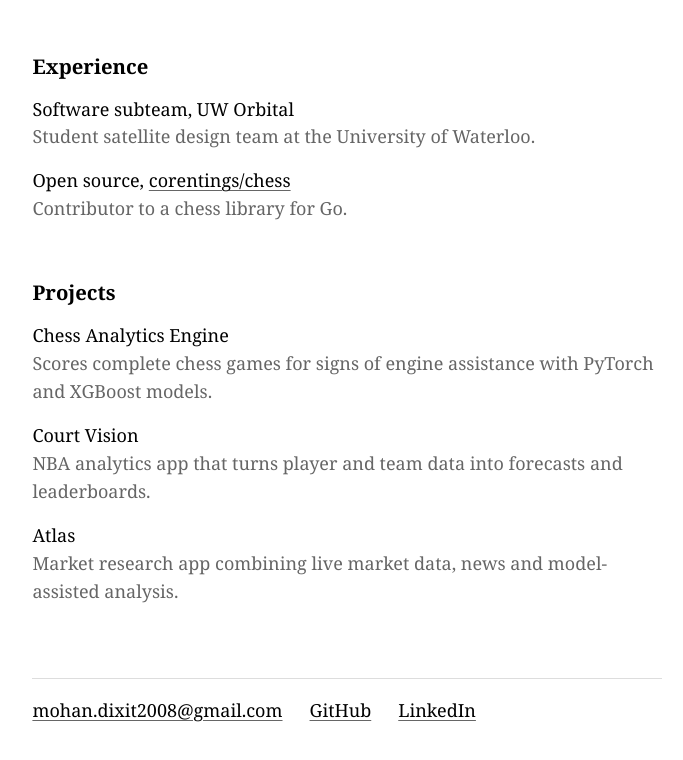
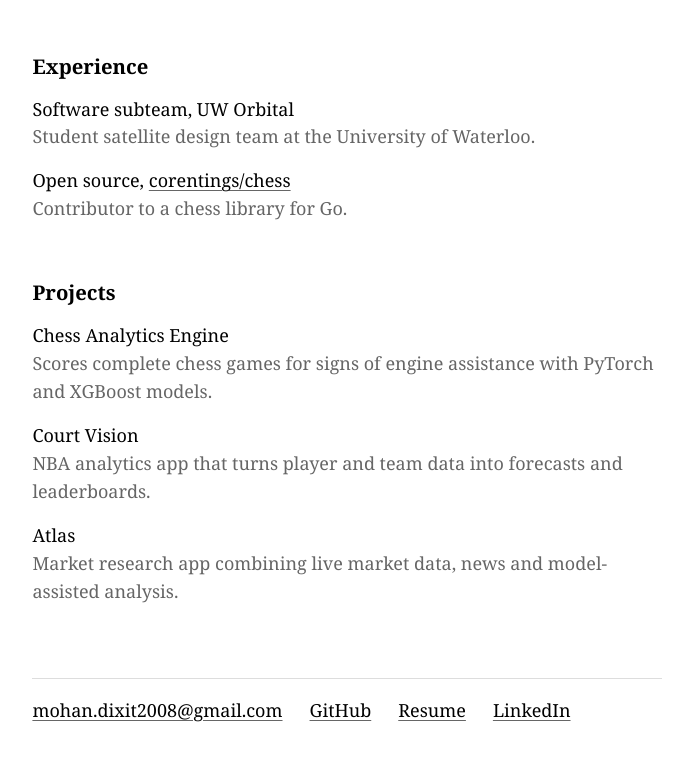
Before and after one commit to CosmicVeil/Mohan-PersonalWebsite, a plain HTML site: page index.html in a window 1280 px wide. Shown: the part 1259-2019 px from the top of the page, without its empty margins (97-780 px from the left). Drawn offline with Linux system fonts and the light colour scheme; a web font is replaced by a local one.

Commit message:
Add resume link to footer
Restores assets/mohan-dixit-resume.pdf from the previous commit.

Co-Authored-By: Claude Opus 5.5 <noreply@anthropic.com>

```diff
--- a/index.html
+++ b/index.html
@@ -258,6 +258,7 @@ Most of my time goes to competition math, with some programming and chess.</p>
   <ul>
     <li><a href="mailto:mohan.dixit2008@gmail.com">mohan.dixit2008@gmail.com</a></li>
     <li><a href="https://github.com/CosmicVeil">GitHub</a></li>
+    <li><a href="assets/mohan-dixit-resume.pdf">Resume</a></li>
     <li><a href="https://www.linkedin.com/in/mohan-dixit-6396922b5/">LinkedIn</a></li>
   </ul>
 </footer>
```
Also changed, not shown: 1 other file.
